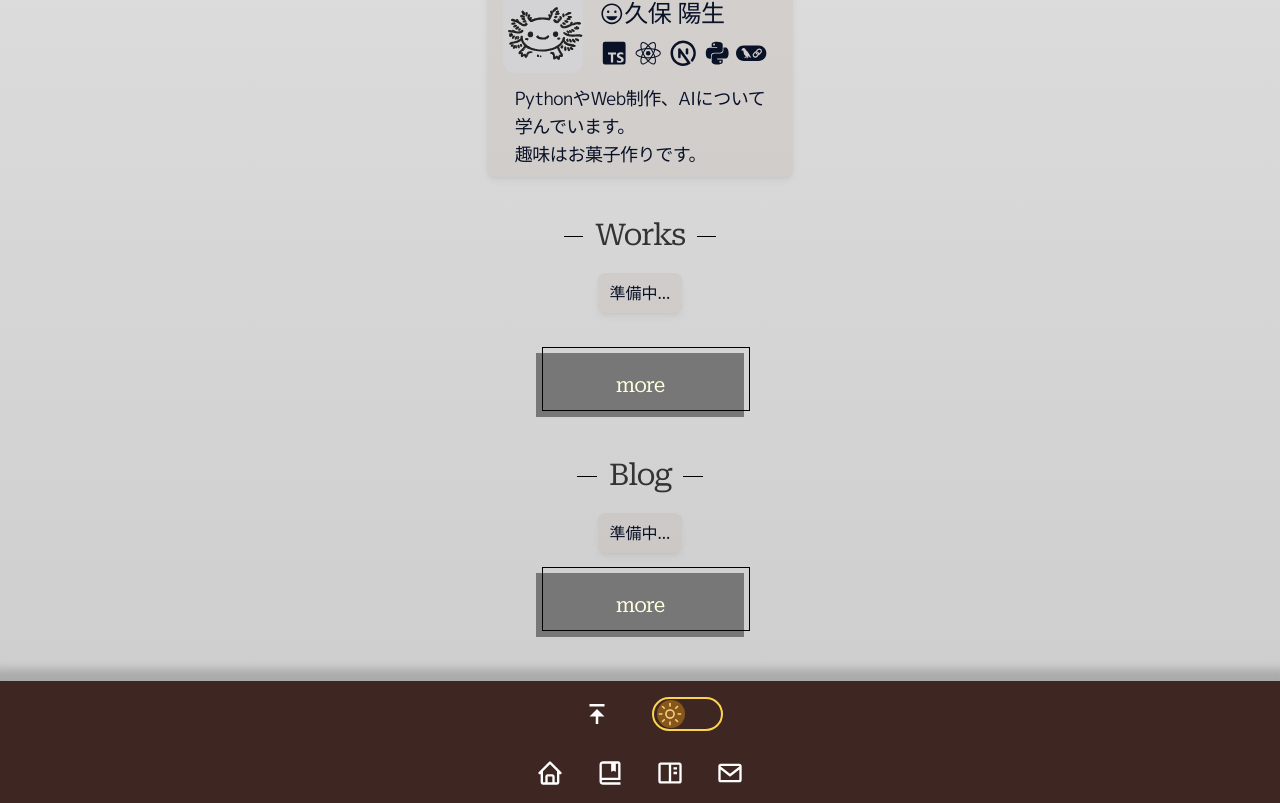
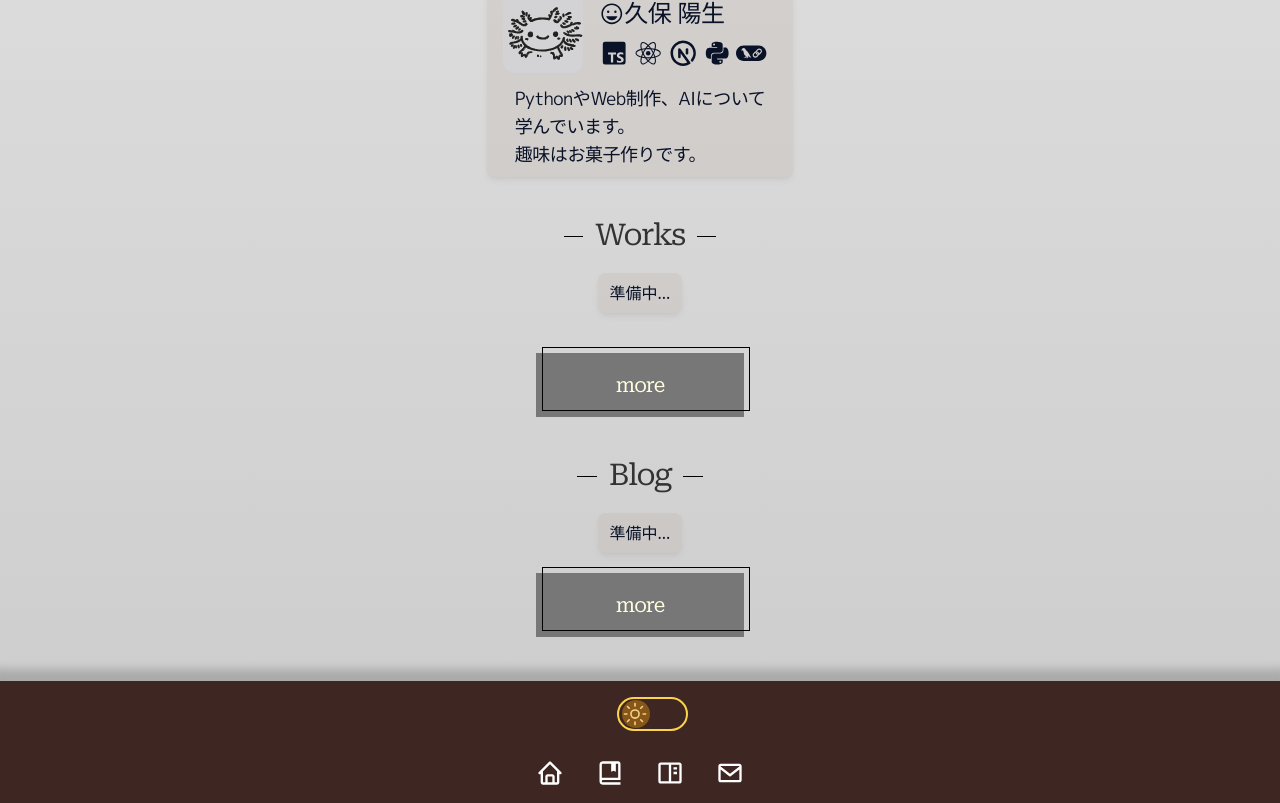
Before and after one commit to haruki26/react-next-portfolio, a Next.js app: page / in a window 1280 px wide. Shown: the part 992-1795 px from the top of the page. Built offline with nearby package versions, Linux system fonts and the light colour scheme.

Commit message:
topbackbtnを常時表示

```diff
--- a/src/app/layout.tsx
+++ b/src/app/layout.tsx
@@ -8,6 +8,7 @@ import Footer from "@/components/Footer";
 import SideMenu from "@/components/SideMenu";
 import { ThemeProvider } from "@/components/theme-provider";
 import { SideMenuProvider } from "@/components/sidemenu-provider";
+import TopBackBtn from "@/components/TopBackBtn";
 
 
 const roboto = Roboto_Serif({
@@ -49,14 +50,15 @@ export default function RootLayout({
                         <header className="sticky top-0 left-0 z-50">
                             <NavBar />
                         </header>
-                        <main className="h-fit px-2 py-3 relative overflow-x-hidden">
-                            {children}
-                        </main>
-                        <footer className="w-full h-fit mt-8 z-50">
-                            <Footer />
-                        </footer>
                         <SideMenu />
                     </SideMenuProvider>
+                    <main className="h-fit px-2 py-3 relative overflow-x-hidden">
+                        {children}
+                    </main>
+                    <footer className="w-full h-fit mt-8 z-50">
+                        <Footer />
+                    </footer>
+                    <TopBackBtn />
                 </ThemeProvider>
             </body>
         </html>
--- a/src/components/TopBackBtn/index.tsx
+++ b/src/components/TopBackBtn/index.tsx
@@ -1,27 +1,48 @@
 "use client";
 
+import clsx from "clsx";
+import { useEffect, useState } from "react";
+
+import { toTop } from "@/libs/utils";
 import { BiSolidArrowToTop } from "react-icons/bi";
 
 
 const TopBackBtn: React.FC = () => {
-    const handleClick = () => {
-        window.scrollTo({
-            top: 0,
-            behavior: "smooth",
-        });
+    const [isVisible, setIsVisible] = useState<boolean>(false);
+
+    useEffect(() => {
+        const handleScroll = () => {
+            if (window.scrollY > 300) {
+                setIsVisible(true);
+            } else {
+                setIsVisible(false);
             }
+        }
+        window.addEventListener("scroll", handleScroll);
+
+        return () => window.removeEventListener("scroll", handleScroll);
+    })
 
     return (
+        <div className={clsx(
+            "fixed bottom-5 right-5 z-10 md:bottom-10 md:right-16",
+            "transform transition duration-500",
+            isVisible ? "opacity-100 z-10" : "opacity-0 -z-10",
+        )}>
             <button
                 type="button"
-            onClick={handleClick}
-            className="h-fit w-fit"
+                onClick={() => toTop()}
+                className={clsx(
+                    "h-12 w-12 rounded-full bg-slate-700 shadow-xl shadow-slate-700/30 md:h-16 md:w-16",
+                    "transition duration-500 hover:scale-110 hover:-translate-y-1 "
+                )}
             >
                 <BiSolidArrowToTop
-                size={30}
-                className="h-8 transition inline fill-white duration-500 hover:scale-110 hover:-translate-y-1"
+                    size={50}
+                    className="h-7 inline fill-slate-200 md:h-10"
                 />
             </button>
+        </div>
     );
 }
 
```
Lines whose indentation alone changed are shown as unchanged.
